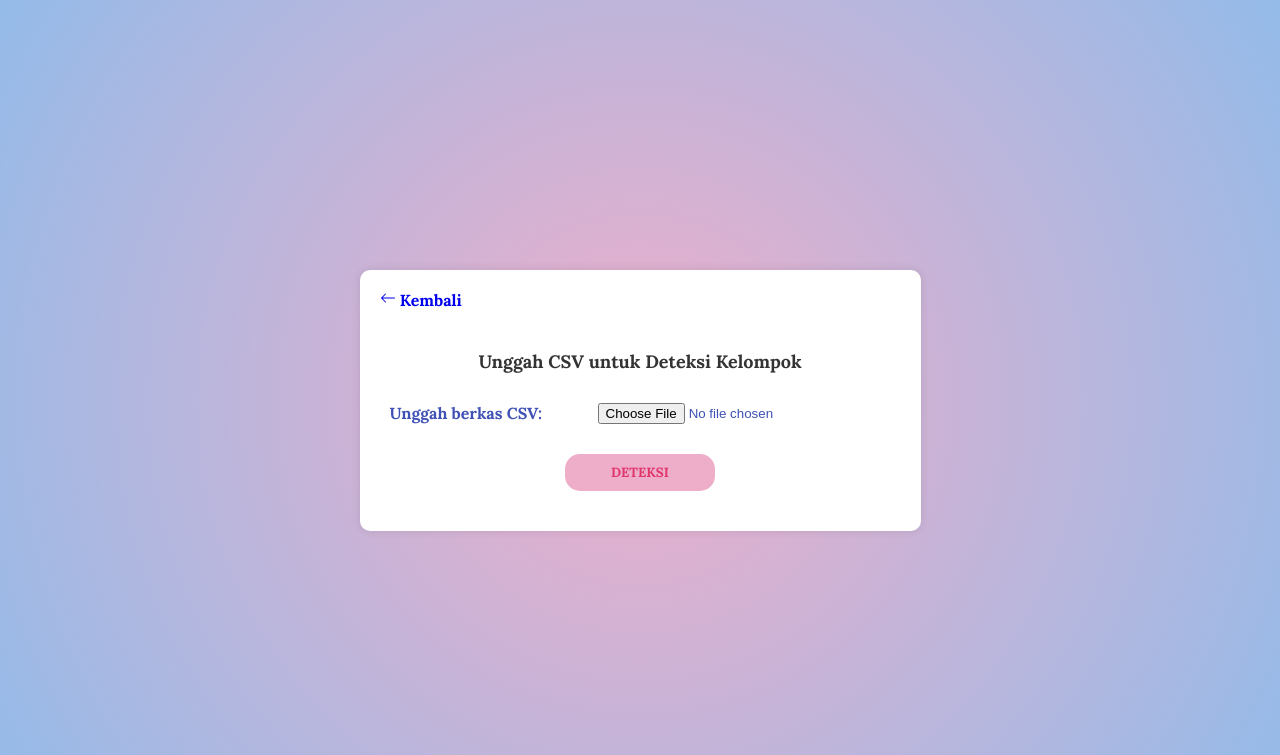
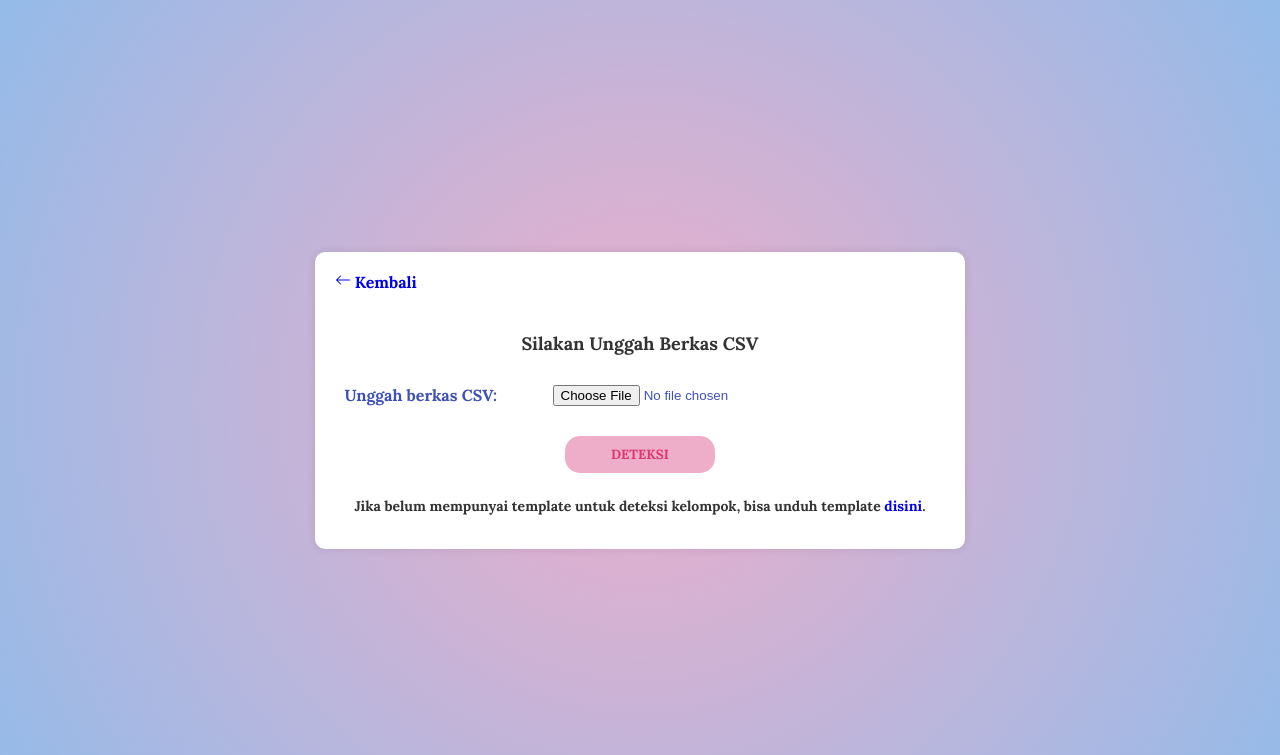
Before and after one commit to alfaqihunnafis/KKN_StuntingDetection_MPASI, a Flask app: page /kelompok in a window 1280 px wide. Shown: the top 755 px of the page. Run offline with Flask 3, Linux system fonts and the light colour scheme; parts of the project's set-up code (start-up, migrations or seed data) failed here and were passed over.

Commit message:
add link to download template csv

```diff
--- a/templates/kelompok.html
+++ b/templates/kelompok.html
@@ -13,7 +13,7 @@
               <path fill-rule="evenodd" d="M15 8a.5.5 0 0 0-.5-.5H2.707l3.147-3.146a.5.5 0 1 0-.708-.708l-4 4a.5.5 0 0 0 0 .708l4 4a.5.5 0 0 0 .708-.708L2.707 8.5H14.5A.5.5 0 0 0 15 8z"/>
             </svg> Kembali
         </a>
-        <div class="form-title">Unggah CSV untuk Deteksi Kelompok</div>
+        <div class="form-title">Silakan Unggah Berkas CSV</div>
         <form action="{{ url_for('deteksi_csv') }}" method="POST" enctype="multipart/form-data">
             <div class="form-group">
                 <label for="file">Unggah berkas CSV:</label>
@@ -21,6 +21,11 @@
             </div>
             <button type="submit">Deteksi</button>
         </form>
+
+        <!-- Tombol untuk mengunduh template CSV -->
+        <div class="template">
+          <p>Jika belum mempunyai template untuk deteksi kelompok, bisa unduh template <a href="{{ url_for('static', filename='template/template.csv') }}" class="download-link">disini</a>.</p>
+        </div>
 
         <!-- Menampilkan pesan flash jika ada -->
         {% with messages = get_flashed_messages(with_categories=true) %}
```
